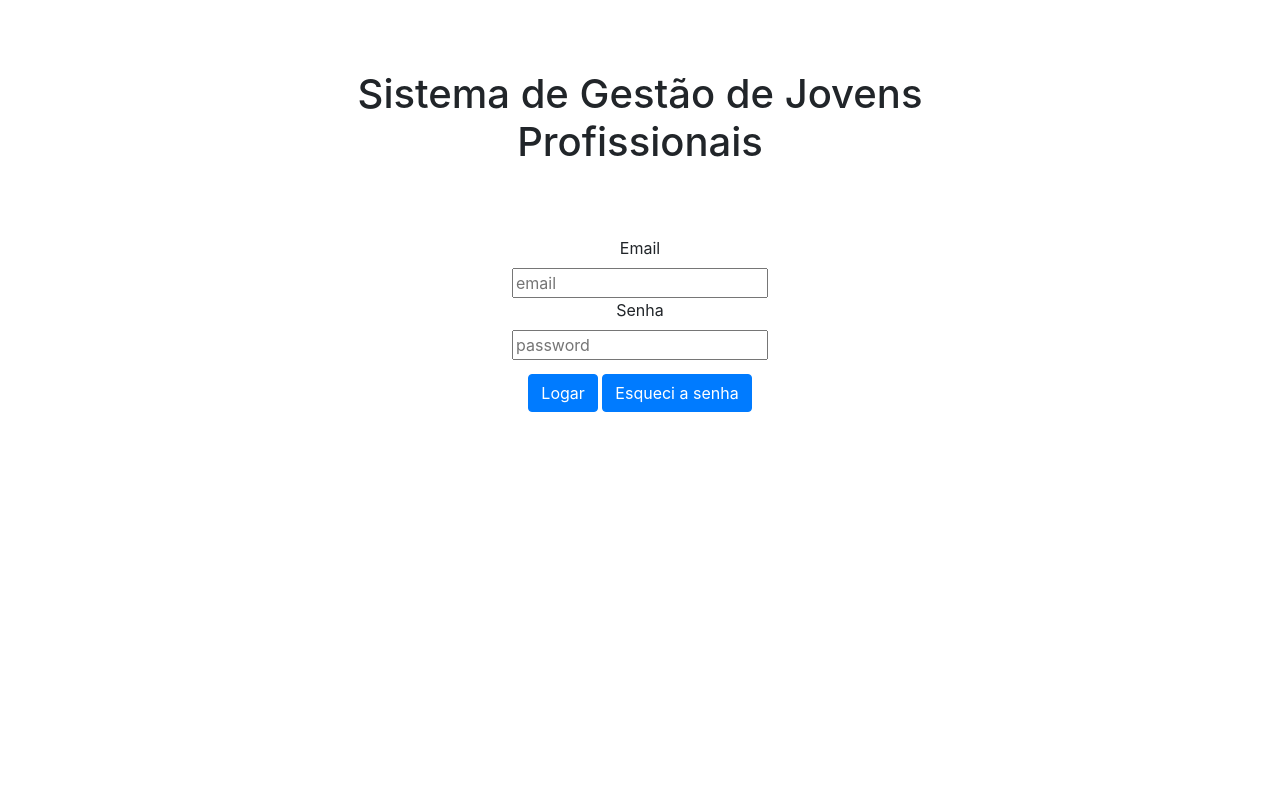
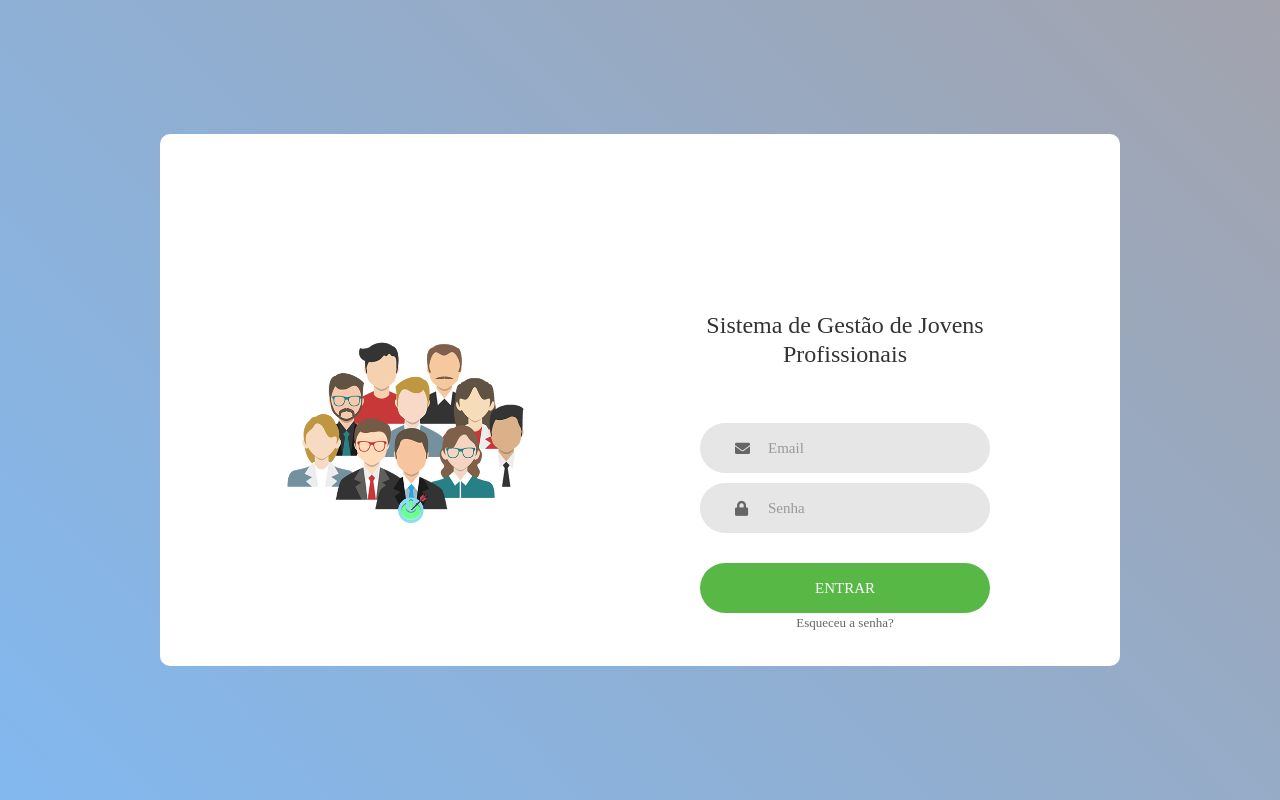
Before and after one commit to DanielRenaro/Project, a Java web app: page / in a window 1280 px wide. Run offline with Spring Boot 4, a stand-in JSP engine, Linux system fonts and the light colour scheme; some of the project's set-up classes (security, data sources, template engines, error pages and the like) are left out, and stand-ins take their place; some libraries are stand-ins or nearby versions; some web fonts are replaced.

Commit message:
modificado tela login e fogot pass

```diff
--- a/src/main/webapp/WEB-INF/views/jsp/index.jsp
+++ b/src/main/webapp/WEB-INF/views/jsp/index.jsp
@@ -5,80 +5,61 @@
 <head>
 <link rel="stylesheet"
 	href="https://stackpath.bootstrapcdn.com/bootstrap/4.1.0/css/bootstrap.min.css"/>
+	<link rel="stylesheet" type="text/css" href="css/login.css">
 
-<script
-		src="https://stackpath.bootstrapcdn.com/bootstrap/4.1.0/js/bootstrap.min.js">
-</script>
+<link rel="stylesheet" href="https://use.fontawesome.com/releases/v5.0.12/css/all.css" integrity="sha384-G0fIWCsCzJIMAVNQPfjH08cyYaUtMwjJwqiRKxxE/rx96Uroj1BtIQ6MLJuheaO9" crossorigin="anonymous">
 
-
-<style>
-#titulo{
-text-align: center;
-margin: 70px 350px;
-}
-#campoEmail{
-text-align: center;
-margin: -10px 350px;
-}
-#txtcampoEmail{
-text-align: center;
-margin:10px 350px;
-
-}
-#campoSenha{
-text-align: center;
-margin: -10px 350px;
-}
-#txtcampoSenha{
-text-align: center;
-margin:10px 350px;
-
-}
-#botao{
-text-align: center;
-
-}
-
-#content{
-	margin: 10px 50px;
-	width: 100px !important;
-	height: 25px !important;
-	border-radius: 5px !important;
-	display: block;
-	text-align: center;
-}
-
-</style><title>Projeto JP</title>
+<title>Login</title>
 </head>
 <body>
 
- <div id="titulo">
-		<h1>Sistema de Gestão
-		         de
-		Jovens Profissionais</h1>
-</div>
-	<div>
-		<div class="formulario-login">
-<div id='txtcampoEmail'>
-		<label id="email">Email</label>
-</div>
-<div id='campoEmail'>
-        <input type="text" placeholder="email"/>
-</div>
-			<div id='txtcampoSenha'><label id="senha">Senha</label></div>
-			<div id='campoSenha'><input type="password" placeholder="password"/></div>
-<br>
-		<div id='botao'>
-		  <a href="home"> <!-- Arrumar o caminho do link que ele vai ir apÃ³s logar -->
-			<button type="button" class="btn btn-primary">Logar</button>
 
-		</a>
-		<a href="ForgotPass">
+	<div class="limiter">
+		<div class="container-login100">
+			<div class="wrap-login100">
+				<div class="login100-pic js-tilt" data-tilt>
+					<img src="assests/img.png" alt="IMG">
+				</div>
 
-				<button type="button" class="btn btn-primary">Esqueci a senha</button>
-			</a>
+				<form class="login100-form validate-form">
+					<span class="login100-form-title">
+						Sistema de Gestão de Jovens Profissionais
+					</span>
+
+					<div class="wrap-input100 validate-input" data-validate = "Valid email is required: ex@abc.xyz">
+						<input class="input100" type="text" name="email" placeholder="Email">
+						<span class="focus-input100"></span>
+						<span class="symbol-input100">
+							<i class="fa fa-envelope" aria-hidden="true"></i>
+						</span>
+					</div>
+
+					<div class="wrap-input100 validate-input" data-validate = "Password is required">
+						<input class="input100" type="password" name="pass" placeholder="Senha">
+						<span class="focus-input100"></span>
+						<span class="symbol-input100">
+							<i class="fa fa-lock" aria-hidden="true"></i>
+						</span>
+					</div>
+
+					<div class="container-login100-form-btn">
+
+					<a class="login100-form-btn" href="home" role="button">Entrar</a>
+					</div>
+
+					<div class="text-center p-t-12">
+
+						<a class="txt2" href="ForgotPass">
+							Esqueceu a senha?
+						</a>
+					</div>
+
+
+				</form>
+			</div>
 		</div>
 	</div>
-	</div>
+
+
 	</body>
 </html>
--- /dev/null
+++ b/src/main/webapp/css/login.css
@@ -0,0 +1,459 @@
+
+
+
+
+/*//////////////////////////////////////////////////////////////////
+[ FONT ]*/
+
+@font-face {
+  font-family: Poppins-Regular;
+  src: url('../fonts/poppins/Poppins-Regular.ttf');
+}
+
+@font-face {
+  font-family: Poppins-Bold;
+  src: url('../fonts/poppins/Poppins-Bold.ttf');
+}
+
+@font-face {
+  font-family: Poppins-Medium;
+  src: url('../fonts/poppins/Poppins-Medium.ttf');
+}
+
+@font-face {
+  font-family: Montserrat-Bold;
+  src: url('../fonts/montserrat/Montserrat-Bold.ttf');
+}
+
+/*//////////////////////////////////////////////////////////////////
+[ RESTYLE TAG ]*/
+
+* {
+	margin: 0px;
+	padding: 0px;
+	box-sizing: border-box;
+}
+
+body, html {
+	height: 100%;
+	font-family: Poppins-Regular, sans-serif;
+}
+
+/*---------------------------------------------*/
+a {
+	font-family: Poppins-Regular;
+	font-size: 14px;
+	line-height: 1.7;
+	color: #666666;
+	margin: 0px;
+	transition: all 0.4s;
+	-webkit-transition: all 0.4s;
+  -o-transition: all 0.4s;
+  -moz-transition: all 0.4s;
+}
+
+a:focus {
+	outline: none !important;
+}
+
+a:hover {
+	text-decoration: none;
+  color: #57b846;
+}
+
+/*---------------------------------------------*/
+h1,h2,h3,h4,h5,h6 {
+	margin: 0px;
+}
+
+p {
+	font-family: Poppins-Regular;
+	font-size: 14px;
+	line-height: 1.7;
+	color: #666666;
+	margin: 0px;
+}
+
+ul, li {
+	margin: 0px;
+	list-style-type: none;
+}
+
+
+/*---------------------------------------------*/
+input {
+	outline: none;
+	border: none;
+}
+
+textarea {
+  outline: none;
+  border: none;
+}
+
+textarea:focus, input:focus {
+  border-color: transparent !important;
+}
+
+input:focus::-webkit-input-placeholder { color:transparent; }
+input:focus:-moz-placeholder { color:transparent; }
+input:focus::-moz-placeholder { color:transparent; }
+input:focus:-ms-input-placeholder { color:transparent; }
+
+textarea:focus::-webkit-input-placeholder { color:transparent; }
+textarea:focus:-moz-placeholder { color:transparent; }
+textarea:focus::-moz-placeholder { color:transparent; }
+textarea:focus:-ms-input-placeholder { color:transparent; }
+
+input::-webkit-input-placeholder { color: #999999; }
+input:-moz-placeholder { color: #999999; }
+input::-moz-placeholder { color: #999999; }
+input:-ms-input-placeholder { color: #999999; }
+
+textarea::-webkit-input-placeholder { color: #999999; }
+textarea:-moz-placeholder { color: #999999; }
+textarea::-moz-placeholder { color: #999999; }
+textarea:-ms-input-placeholder { color: #999999; }
+
+/*---------------------------------------------*/
+button {
+	outline: none !important;
+	border: none;
+	background: transparent;
+}
+
+button:hover {
+	cursor: pointer;
+}
+
+iframe {
+	border: none !important;
+}
+
+
+/*//////////////////////////////////////////////////////////////////
+[ Utility ]*/
+.txt1 {
+  font-family: Poppins-Regular;
+  font-size: 13px;
+  line-height: 1.5;
+  color: #999999;
+}
+
+.txt2 {
+  font-family: Poppins-Regular;
+  font-size: 13px;
+  line-height: 1.5;
+  color: #666666;
+}
+
+
+/*//////////////////////////////////////////////////////////////////
+[ login ]*/
+
+.limiter {
+  width: 100%;
+  margin: 0 auto;
+}
+
+.container-login100 {
+  width: 100%;
+  min-height: 100vh;
+  display: -webkit-box;
+  display: -webkit-flex;
+  display: -moz-box;
+  display: -ms-flexbox;
+  display: flex;
+  flex-wrap: wrap;
+  justify-content: center;
+  align-items: center;
+  padding: 15px;
+  background: #9053c7;
+  background: -webkit-linear-gradient(-135deg, #c850c0, #4158d0);
+  background: -o-linear-gradient(-135deg, #c850c0, #4158d0);
+  background: -moz-linear-gradient(-135deg, #c850c0, #4158d0);
+  background: linear-gradient(-135deg, #a2a3ad, #82b8ef);
+}
+
+.wrap-login100 {
+  width: 960px;
+  background: #fff;
+  border-radius: 10px;
+  overflow: hidden;
+
+  display: -webkit-box;
+  display: -webkit-flex;
+  display: -moz-box;
+  display: -ms-flexbox;
+  display: flex;
+  flex-wrap: wrap;
+  justify-content: space-between;
+  padding: 177px 130px 33px 95px;
+}
+
+/*------------------------------------------------------------------
+[  ]*/
+.login100-pic {
+  width: 316px;
+}
+
+.login100-pic img {
+  max-width: 100%;
+}
+
+
+/*------------------------------------------------------------------
+[  ]*/
+.login100-form {
+  width: 290px;
+}
+
+.login100-form-title {
+  font-family: Poppins-Bold;
+  font-size: 24px;
+  color: #333333;
+  line-height: 1.2;
+  text-align: center;
+
+  width: 100%;
+  display: block;
+  padding-bottom: 54px;
+}
+
+
+/*---------------------------------------------*/
+.wrap-input100 {
+  position: relative;
+  width: 100%;
+  z-index: 1;
+  margin-bottom: 10px;
+}
+
+.input100 {
+  font-family: Poppins-Medium;
+  font-size: 15px;
+  line-height: 1.5;
+  color: #666666;
+
+  display: block;
+  width: 100%;
+  background: #e6e6e6;
+  height: 50px;
+  border-radius: 25px;
+  padding: 0 30px 0 68px;
+}
+
+
+/*------------------------------------------------------------------
+[ Focus ]*/
+.focus-input100 {
+  display: block;
+  position: absolute;
+  border-radius: 25px;
+  bottom: 0;
+  left: 0;
+  z-index: -1;
+  width: 100%;
+  height: 100%;
+  box-shadow: 0px 0px 0px 0px;
+  color: rgba(87,184,70, 0.8);
+}
+
+.input100:focus + .focus-input100 {
+  -webkit-animation: anim-shadow 0.5s ease-in-out forwards;
+  animation: anim-shadow 0.5s ease-in-out forwards;
+}
+
+@-webkit-keyframes anim-shadow {
+  to {
+    box-shadow: 0px 0px 70px 25px;
+    opacity: 0;
+  }
+}
+
+@keyframes anim-shadow {
+  to {
+    box-shadow: 0px 0px 70px 25px;
+    opacity: 0;
+  }
+}
+
+.symbol-input100 {
+  font-size: 15px;
+
+  display: -webkit-box;
+  display: -webkit-flex;
+  display: -moz-box;
+  display: -ms-flexbox;
+  display: flex;
+  align-items: center;
+  position: absolute;
+  border-radius: 25px;
+  bottom: 0;
+  left: 0;
+  width: 100%;
+  height: 100%;
+  padding-left: 35px;
+  pointer-events: none;
+  color: #666666;
+
+  -webkit-transition: all 0.4s;
+  -o-transition: all 0.4s;
+  -moz-transition: all 0.4s;
+  transition: all 0.4s;
+}
+
+.input100:focus + .focus-input100 + .symbol-input100 {
+  color: #57b846;
+  padding-left: 28px;
+}
+
+/*------------------------------------------------------------------
+[ Button ]*/
+.container-login100-form-btn {
+  width: 100%;
+  display: -webkit-box;
+  display: -webkit-flex;
+  display: -moz-box;
+  display: -ms-flexbox;
+  display: flex;
+  flex-wrap: wrap;
+  justify-content: center;
+  padding-top: 20px;
+}
+
+.login100-form-btn {
+  font-family: Montserrat-Bold;
+  font-size: 15px;
+  line-height: 1.5;
+  color: #fff;
+  text-transform: uppercase;
+
+  width: 100%;
+  height: 50px;
+  border-radius: 25px;
+  background: #57b846;
+  display: -webkit-box;
+  display: -webkit-flex;
+  display: -moz-box;
+  display: -ms-flexbox;
+  display: flex;
+  justify-content: center;
+  align-items: center;
+  padding: 0 25px;
+
+  -webkit-transition: all 0.4s;
+  -o-transition: all 0.4s;
+  -moz-transition: all 0.4s;
+  transition: all 0.4s;
+}
+
+.login100-form-btn:hover {
+  background: #333333;
+}
+
+
+
+/*Responsive */
+
+
+
+@media (max-width: 992px) {
+  .wrap-login100 {
+    padding: 177px 90px 33px 85px;
+  }
+
+  .login100-pic {
+    width: 35%;
+  }
+
+  .login100-form {
+    width: 50%;
+  }
+}
+
+@media (max-width: 768px) {
+  .wrap-login100 {
+    padding: 100px 80px 33px 80px;
+  }
+
+  .login100-pic {
+    display: none;
+  }
+
+  .login100-form {
+    width: 100%;
+  }
+}
+
+@media (max-width: 576px) {
+  .wrap-login100 {
+    padding: 100px 15px 33px 15px;
+  }
+}
+
+
+
+.validate-input {
+  position: relative;
+}
+
+.alert-validate::before {
+  content: attr(data-validate);
+  position: absolute;
+  max-width: 70%;
+  background-color: white;
+  border: 1px solid #c80000;
+  border-radius: 13px;
+  padding: 4px 25px 4px 10px;
+  top: 50%;
+  -webkit-transform: translateY(-50%);
+  -moz-transform: translateY(-50%);
+  -ms-transform: translateY(-50%);
+  -o-transform: translateY(-50%);
+  transform: translateY(-50%);
+  right: 8px;
+  pointer-events: none;
+
+  font-family: Poppins-Medium;
+  color: #c80000;
+  font-size: 13px;
+  line-height: 1.4;
+  text-align: left;
+
+  visibility: hidden;
+  opacity: 0;
+
+  -webkit-transition: opacity 0.4s;
+  -o-transition: opacity 0.4s;
+  -moz-transition: opacity 0.4s;
+  transition: opacity 0.4s;
+}
+
+.alert-validate::after {
+  content: "\f06a";
+  font-family: FontAwesome;
+  display: block;
+  position: absolute;
+  color: #c80000;
+  font-size: 15px;
+  top: 50%;
+  -webkit-transform: translateY(-50%);
+  -moz-transform: translateY(-50%);
+  -ms-transform: translateY(-50%);
+  -o-transform: translateY(-50%);
+  transform: translateY(-50%);
+  right: 13px;
+}
+
+.alert-validate:hover:before {
+  visibility: visible;
+  opacity: 1;
+}
+
+@media (max-width: 992px) {
+  .alert-validate::before {
+    visibility: visible;
+    opacity: 1;
+  }
+}
```
Also changed, not shown: src/main/webapp/WEB-INF/views/jsp/ForgotPass.jsp (+42 -41 lines), src/main/webapp/assests/img.png (added).
